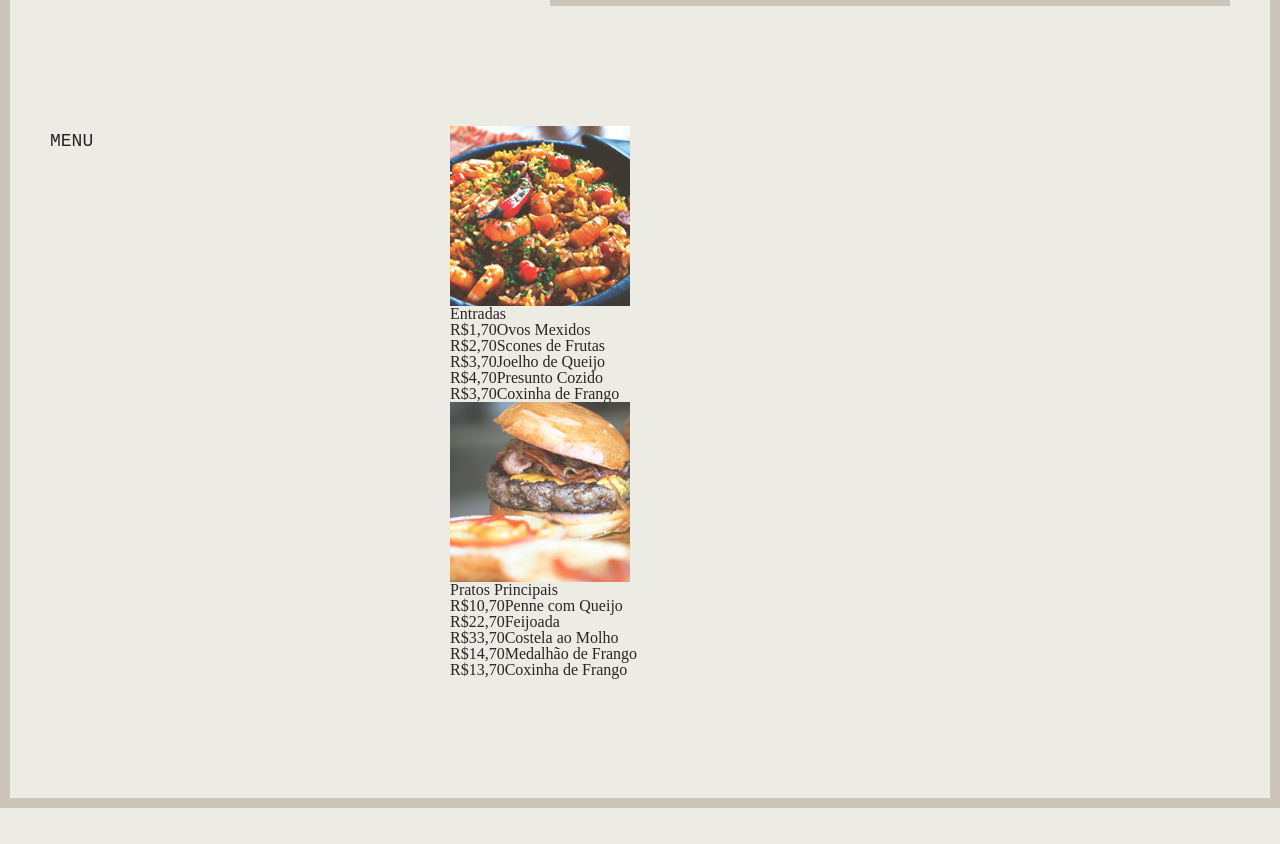
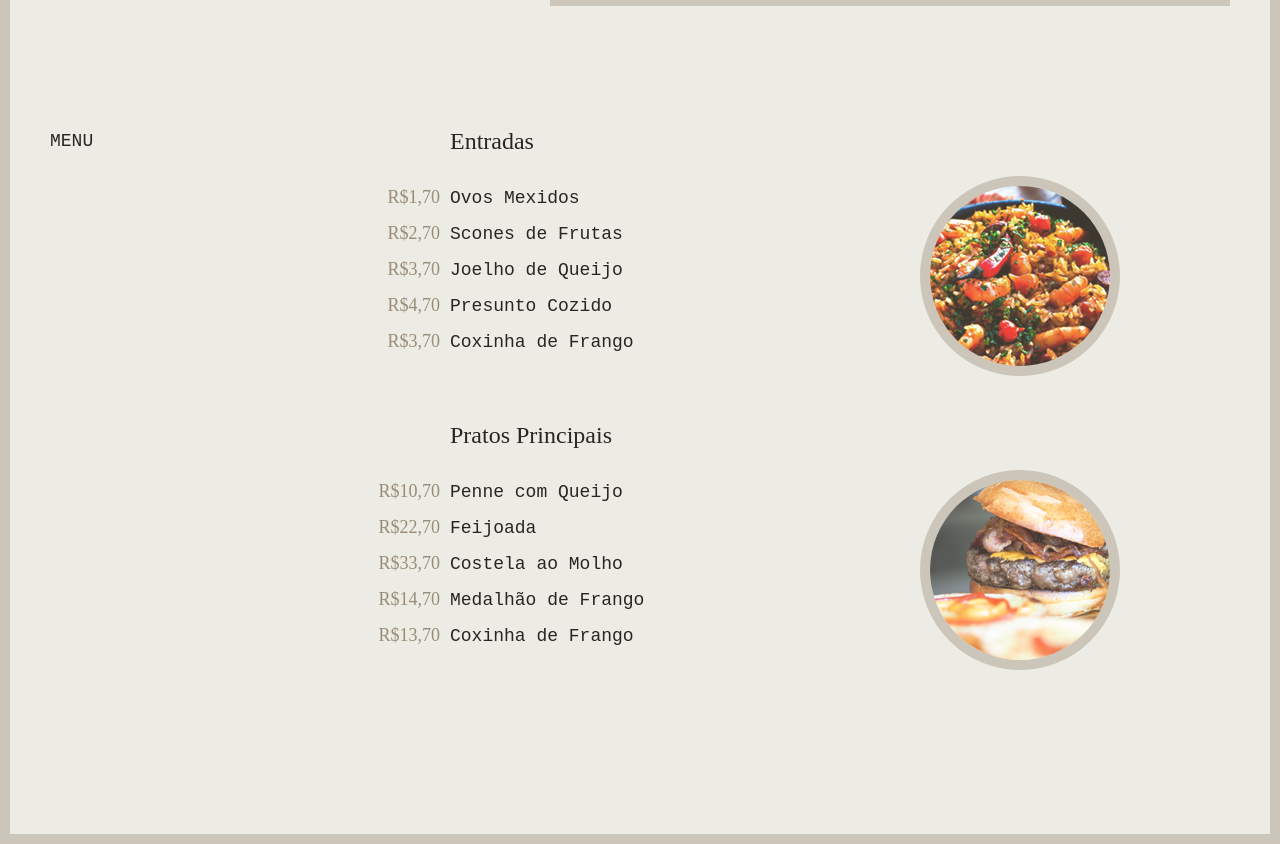
Before and after one commit to nazarepiedady/lescone-static-website, a website: page index.html in a window 1280 px wide. Shown: the part 940-1784 px from the top of the page. Before the commit the page ends 1748 px from the top, so only its background shows below. Drawn offline with nearby package versions, Linux system fonts and the light colour scheme; files that its build step writes are made by us from their sources; a web font is replaced by a local one.

Commit message:
chore: style the `menu-item` component

```diff
--- a/css/scss/_menu.scss
+++ b/css/scss/_menu.scss
@@ -12,3 +12,49 @@
 		margin-bottom: 60px;
 	}
 }
+
+.menu-item {
+	margin-bottom: 60px;
+
+	h2 {
+		@include mixins.tipo-2(24);
+		margin-bottom: 1em;
+	}
+
+	li {
+		@include mixins.tipo-1(18);
+		line-height: functions.em(35, 18);
+
+		span {
+			font-family: variables.$fonte-2;
+			color: variables.$bege-escuro;
+			display: inline-block;
+			width: 70px;
+			margin-right: 10px;
+			text-align: right;
+			margin-left: -80px;
+
+			@include mixins.device(small) {
+				width: auto;
+				margin-left: 0;
+			}
+		}
+	}
+
+	img {
+		border-radius: 50%;
+		border: 10px solid variables.$bege-medio;
+		position: absolute;
+		right: 0;
+		margin-top: 50px;
+
+		@include mixins.device(large) {
+			right: 120px;
+		}
+
+		@include mixins.device(small) {
+			width: 120px;
+			margin-top: 0;
+		}
+	}
+}
```
